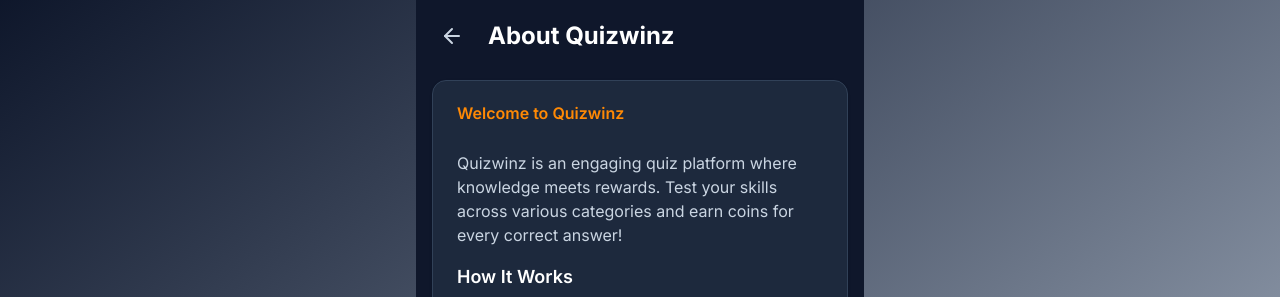
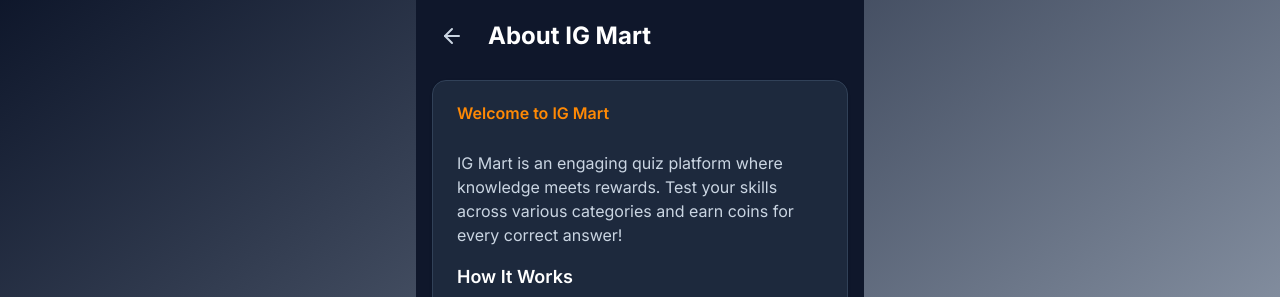
Before and after one commit to sanket320/quiznew, a Next.js app: page /about in a window 1280 px wide. Shown: the top 297 px of the page. Built offline with nearby package versions, Linux system fonts and the light colour scheme.

Commit message:
Update page.tsx

```diff
--- a/src/app/about/page.tsx
+++ b/src/app/about/page.tsx
@@ -11,16 +11,16 @@
           <Link href="/home" className="p-2 hover:bg-slate-800 rounded-lg transition-colors">
             <ArrowLeft className="w-6 h-6 text-slate-300" />
           </Link>
-          <h1 className="text-2xl font-bold text-white">About Quizwinz</h1>
+          <h1 className="text-2xl font-bold text-white">About IG Mart</h1>
         </div>
 
         <Card className="bg-slate-800 border-slate-700">
           <CardHeader>
-            <CardTitle className="text-orange-400">Welcome to Quizwinz</CardTitle>
+            <CardTitle className="text-orange-400">Welcome to IG Mart</CardTitle>
           </CardHeader>
           <CardContent className="space-y-4 text-slate-300">
             <p>
-              Quizwinz is an engaging quiz platform where knowledge meets rewards. Test your skills across various
+              IG Mart is an engaging quiz platform where knowledge meets rewards. Test your skills across various
               categories and earn coins for every correct answer!
             </p>
 
```
